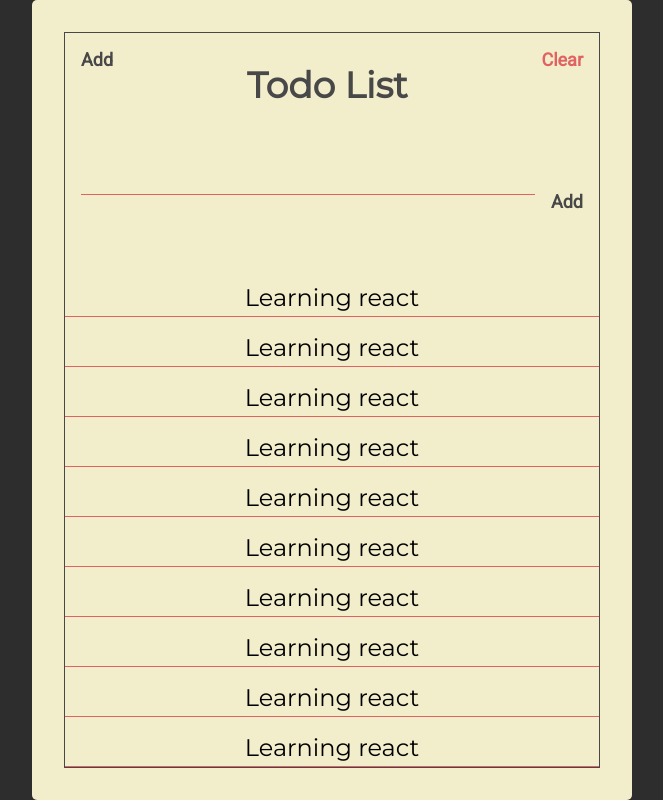
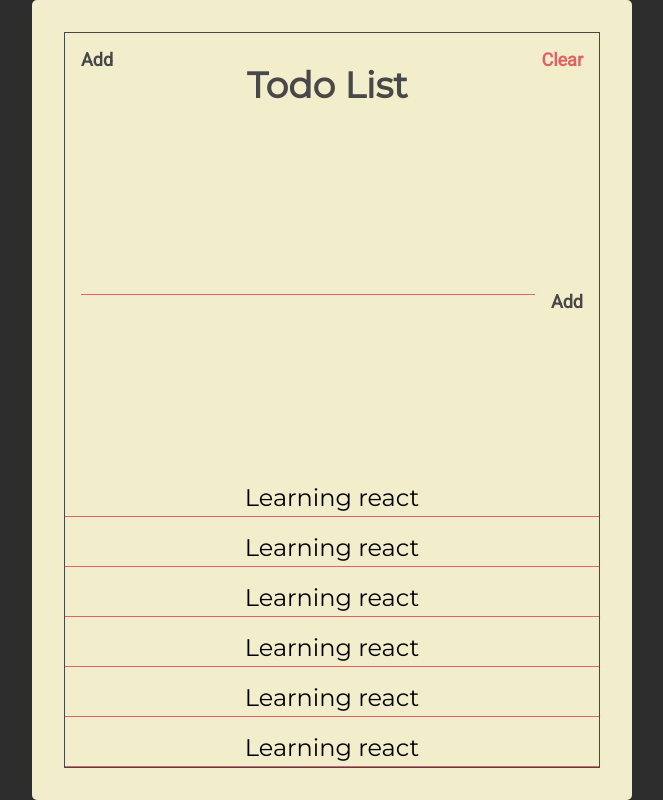
Before and after one commit to myzeus/react-todolist, a React (Create React App) app: page / in a window 1280 px wide. Shown: the whole page, without its empty margins (308-971 px from the left). Built offline with nearby package versions, Linux system fonts and the light colour scheme.

Commit message:
paper component

```diff
--- a/package.json
+++ b/package.json
@@ -8,6 +8,7 @@
   ],
   "main": "src/index.js",
   "dependencies": {
+    "prop-types": "15.7.2",
     "react": "16.12.0",
     "react-dom": "16.12.0",
     "react-scripts": "3.0.1"
--- a/src/App.js
+++ b/src/App.js
@@ -1,10 +1,11 @@
 import React from "react";
 import "./styles.css";
 
+import Paper from "./components/Paper";
+
 export default function App() {
   return (
-    <div className="container">
-      <div className="frame">
+    <Paper>
       <section className="header">
         <button className="header-btn main-black-color">Add</button>
         <h1 className="header-title">Todo List</h1>
@@ -37,20 +38,7 @@
         <div className="todo">
           <span className="todo-text">Learning react</span>
         </div>
-          <div className="todo">
-            <span className="todo-text">Learning react</span>
-          </div>
-          <div className="todo">
-            <span className="todo-text">Learning react</span>
-          </div>
-          <div className="todo">
-            <span className="todo-text">Learning react</span>
-          </div>
-          <div className="todo">
-            <span className="todo-text">Learning react</span>
-          </div>
       </section>
-      </div>
-    </div>
+    </Paper>
   );
 }
--- a/src/components/Paper.jsx
+++ b/src/components/Paper.jsx
@@ -0,0 +1,19 @@
+import React from "react";
+import PropTypes from "prop-types";
+
+const Paper = ({ children }) => {
+  return (
+    <div className="container">
+      <div className="frame">{children}</div>
+    </div>
+  );
+};
+
+Paper.propTypes = {
+  children: PropTypes.oneOfType([
+    PropTypes.arrayOf(PropTypes.node),
+    PropTypes.node
+  ])
+};
+
+export default Paper;
```
Lines whose indentation alone changed are shown as unchanged.
